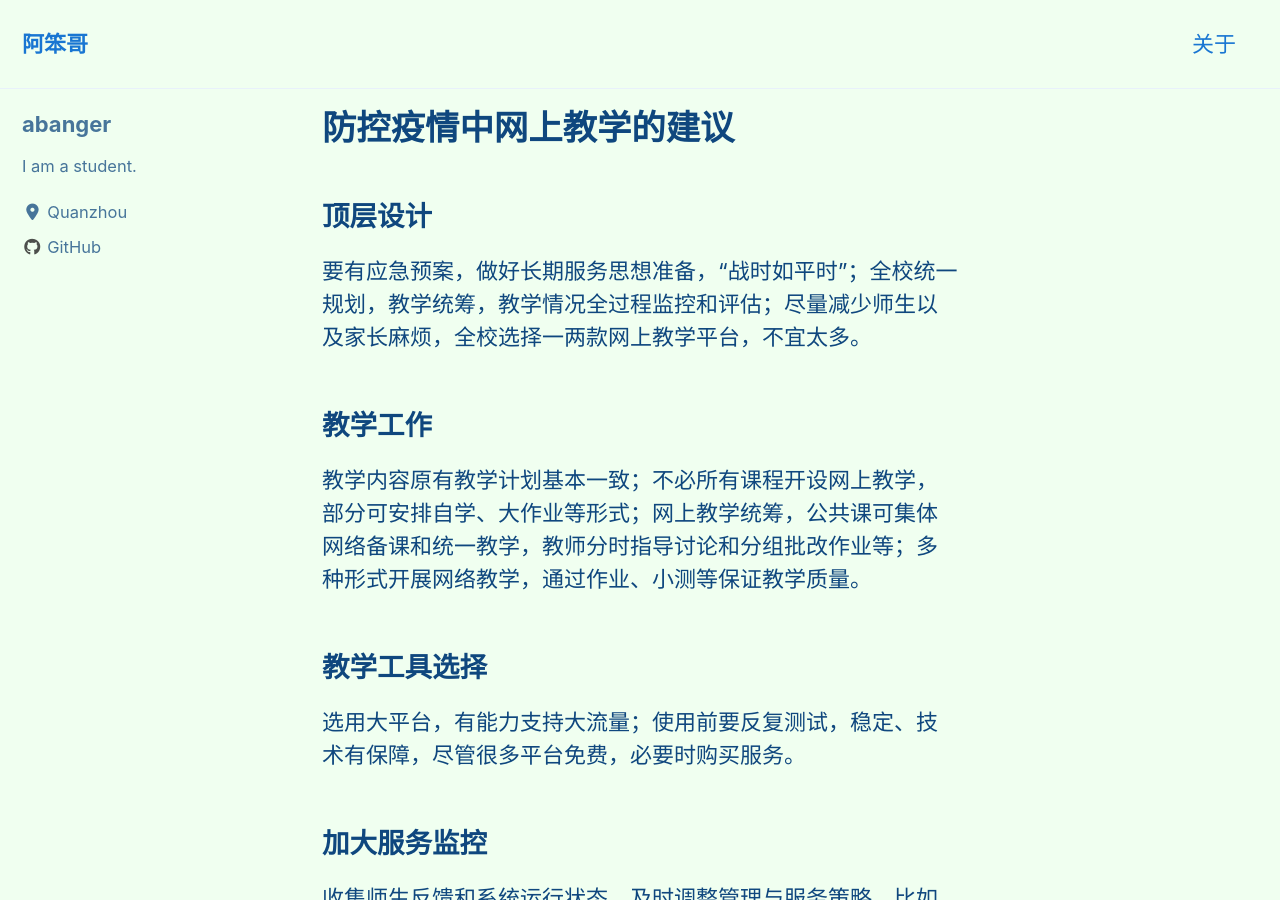
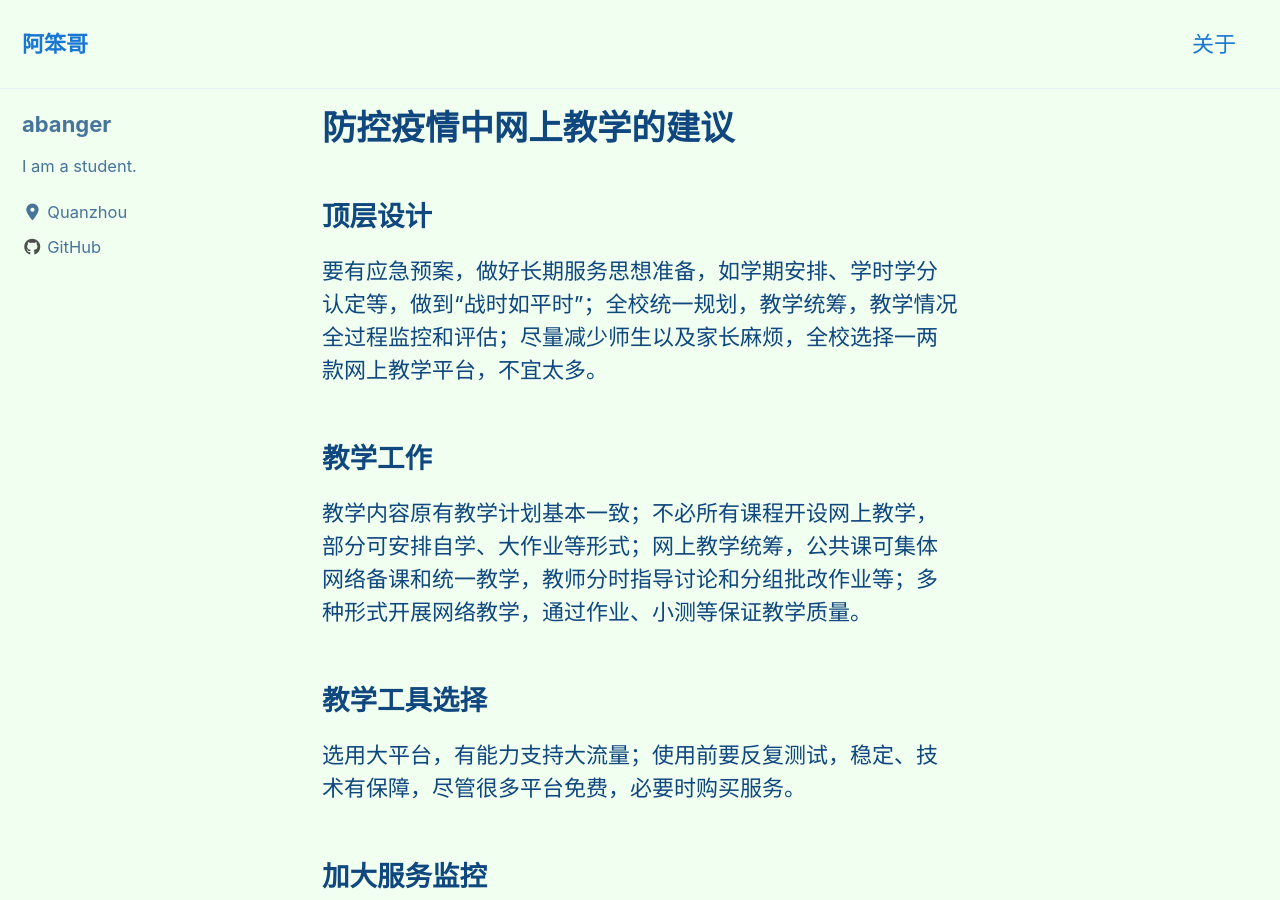
Before and after one commit to abanger/abanger.github.io, a Jekyll site: the page built from _posts/2020-02-11-online-teaching.md, in a window 1280 px wide and 900 px high. Built offline with Jekyll 4.4.1, drawn with Linux system fonts in a browser that asks for light colours; cached includes are drawn as plain includes; nearby versions of some CDN libraries.

Commit message:
Update 2020-02-11-online-teaching.md

```diff
--- a/_posts/2020-02-11-online-teaching.md
+++ b/_posts/2020-02-11-online-teaching.md
@@ -8,7 +8,7 @@
 
 ## 顶层设计
 
-要有应急预案，做好长期服务思想准备，“战时如平时"；全校统一规划，教学统筹，教学情况全过程监控和评估；尽量减少师生以及家长麻烦，全校选择一两款网上教学平台，不宜太多。
+要有应急预案，做好长期服务思想准备，如学期安排、学时学分认定等，做到“战时如平时"；全校统一规划，教学统筹，教学情况全过程监控和评估；尽量减少师生以及家长麻烦，全校选择一两款网上教学平台，不宜太多。
 
 ## 教学工作
 
```
